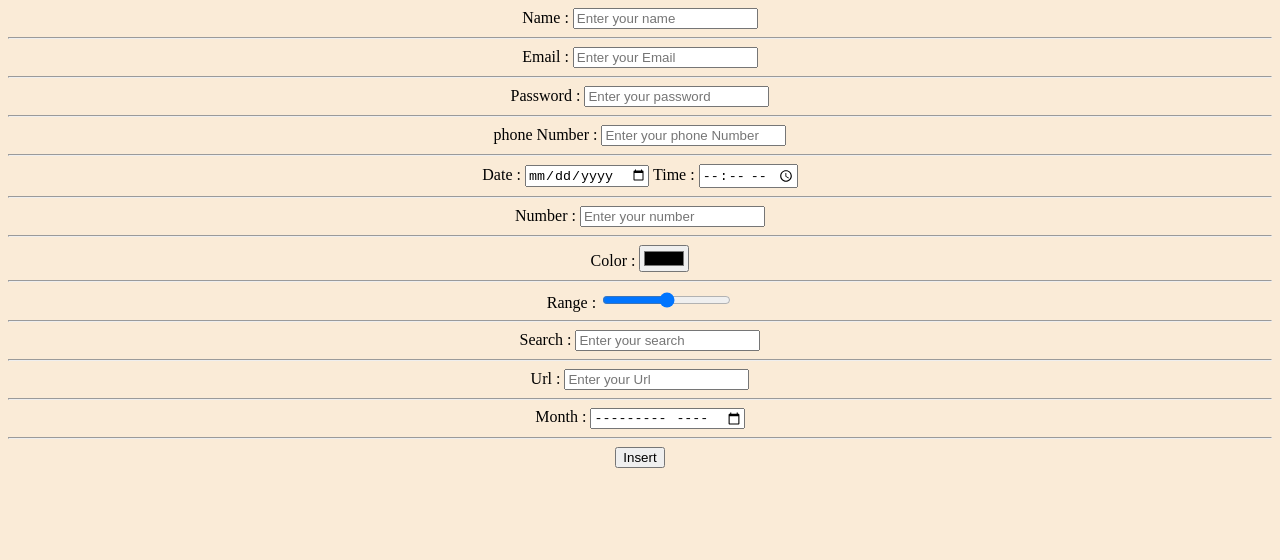
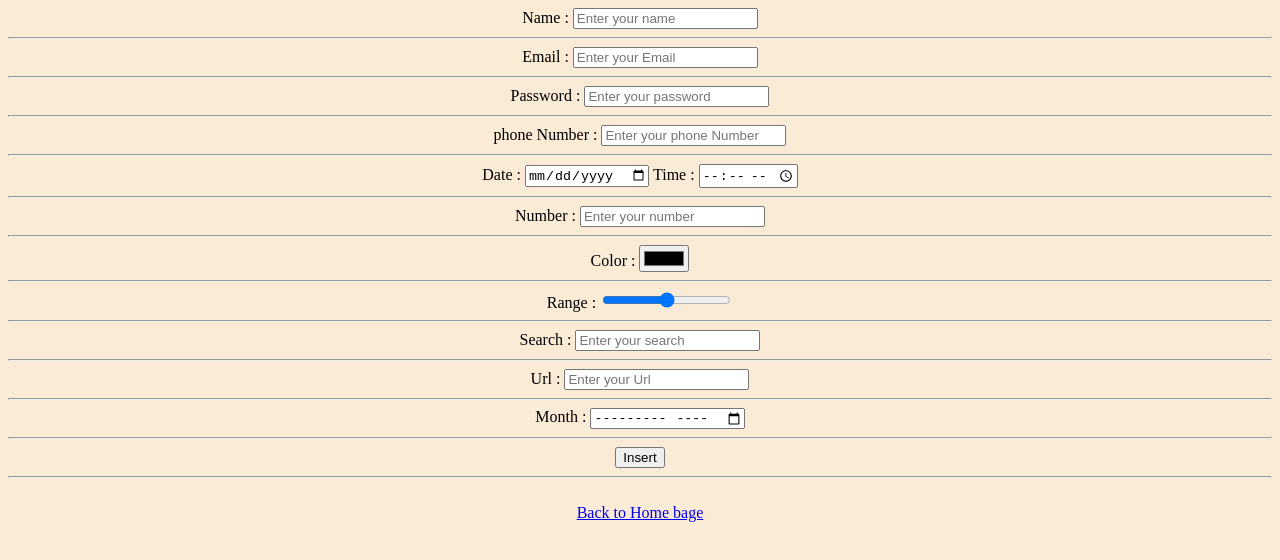
Before and after one commit to faqeeh23/front_end_sdk, a plain HTML site: page form.html in a window 1280 px wide. Drawn offline with Linux system fonts and the light colour scheme.

Commit message:
add form page

```diff
--- a/form.html
+++ b/form.html
@@ -42,5 +42,7 @@
         <input type="month" id="month" name="month" placeholder="Enter your month" required>
     <br><hr>
     <button>Insert</button>
+    <hr><br>
+    <a href="index.html">Back to Home bage</a>
 </body>
 </html>
```
